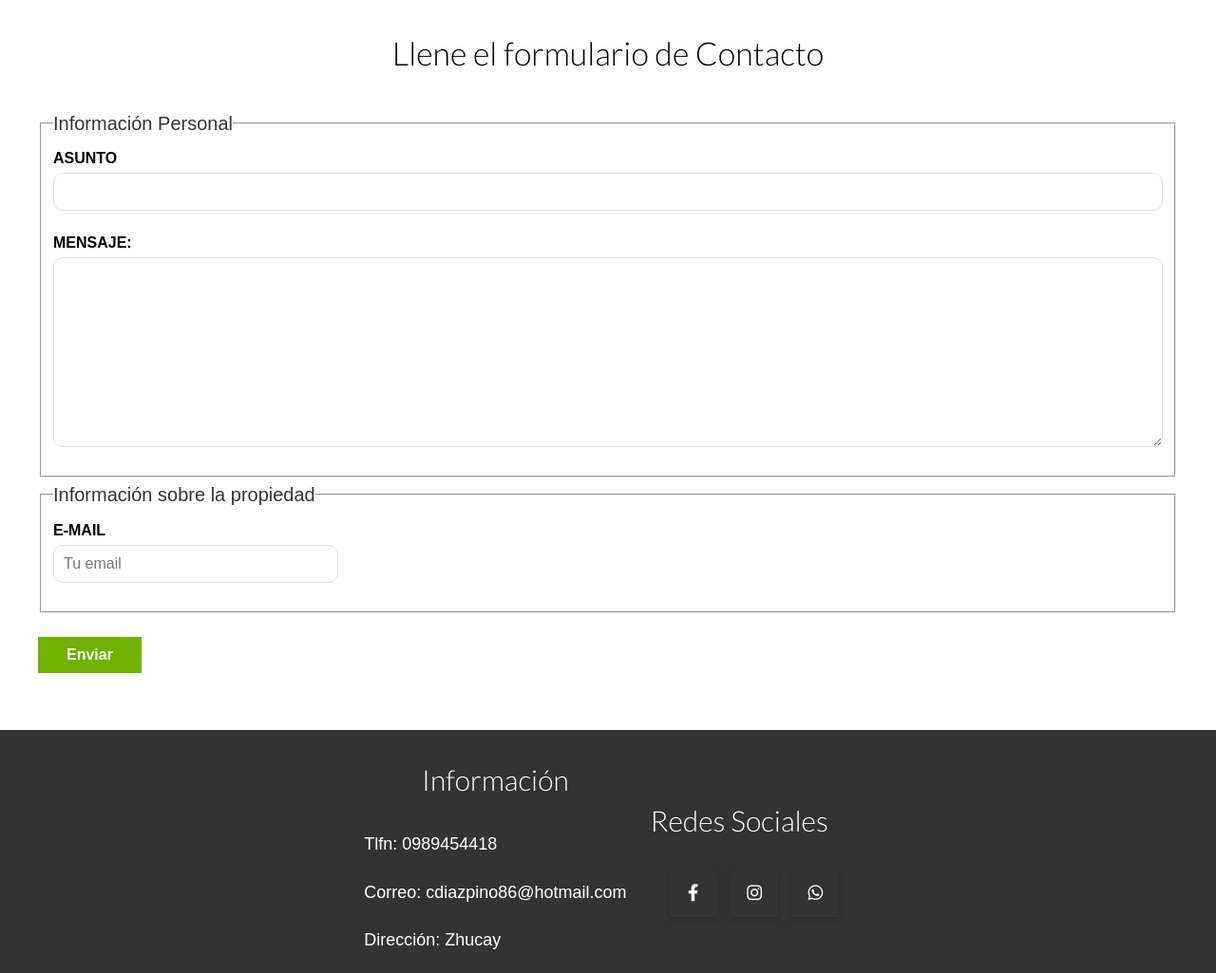
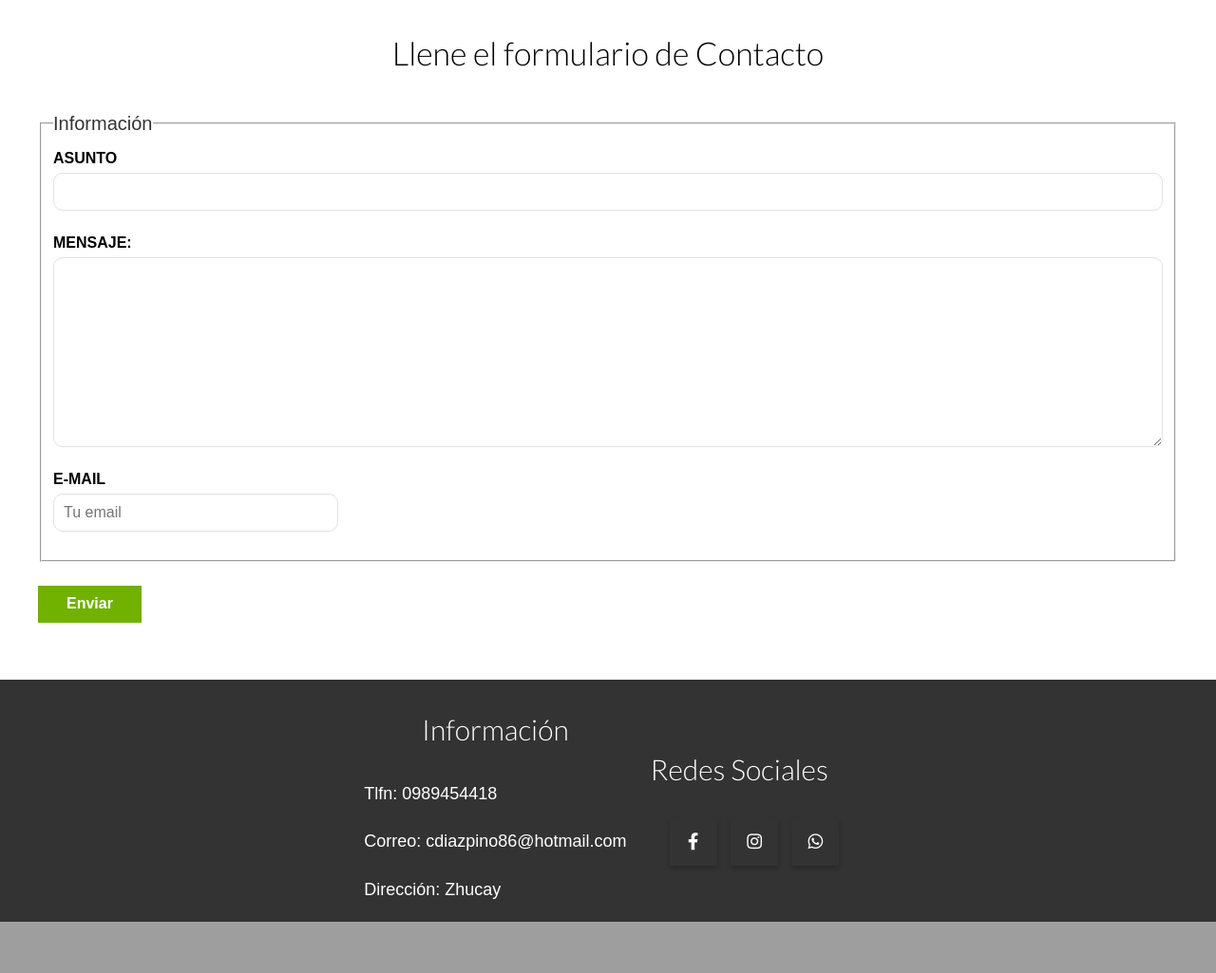
Before and after one commit to Johnnex327/viverodiaz, a PHP site: the page made by views/paginas/contacto.php in a window 1280 px wide. Shown: the part 1413-2438 px from the top of the page at 95% size. After the commit the page ends 2384 px from the top, so only its background shows below. Run offline with PHP 8.4, Linux system fonts and the light colour scheme; the template is opened without the code that fills it, so the values that code supplies are empty; some libraries are stand-ins or nearby versions.

Commit message:
Cambios actualizados 10

```diff
--- a/models/Propiedad.php
+++ b/models/Propiedad.php
@@ -44,6 +44,11 @@ class Propiedad extends ActiveRecord {
         if(!$this->id )  {
             $this->validarImagen();
         }
+
+        /* $medida = 1000 * 1000;
+        if($this->imagen['size'] > $medida){
+            self::$alertas = 'La imagen pesa mas de 1Mb';
+        } */
         return self::$alertas;
     }
 
--- a/views/paginas/contacto.php
+++ b/views/paginas/contacto.php
@@ -14,17 +14,13 @@
     <?php } ?>
     <form class="formulario" method="POST" action="/contacto">
         <fieldset>
-            <legend>Información Personal</legend>
+            <legend>Información</legend>
 
             <label for="asunto">Asunto</label>
             <input type="text" placeholder="" id="nombre" name="asunto">
 
             <label for="mensaje">Mensaje:</label>
             <textarea id="mensaje" name="mensaje"></textarea>
-        </fieldset>
-
-        <fieldset>
-            <legend>Información sobre la propiedad</legend>
 
             <div class="forma-contacto">
                 <!-- <label for="contactar-telefono">Teléfono</label>
--- a/views/paginas/listado.php
+++ b/views/paginas/listado.php
@@ -11,7 +11,7 @@
 
 
             <a href="propiedad?id=<?php echo $propiedad->id; ?>" class="boton-amarillo-block">
-                Ver Propiedad
+                Ver Producto
             </a>
         </div><!--.contenido-anuncio-->
     </div><!--anuncio-->
```
Also changed, not shown: controllers/PropiedadController.php (line endings or trailing spaces), public/imagenes/1b9cdfb570189b0d594f1fc4ad1fbb99.jpg (added), public/imagenes/6e9076ceef017167618ea52f8f4e7b00.jpg (added).
